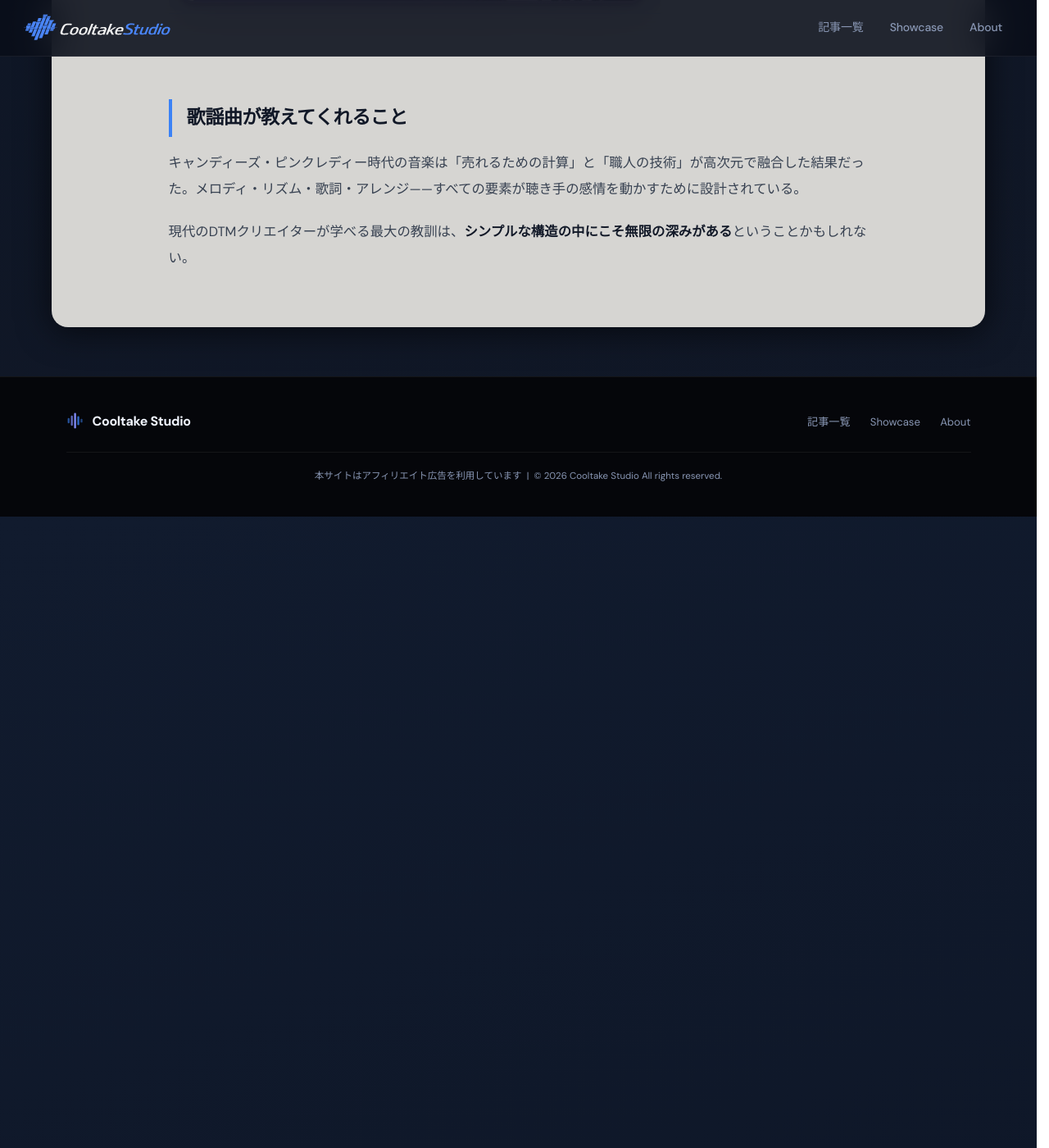
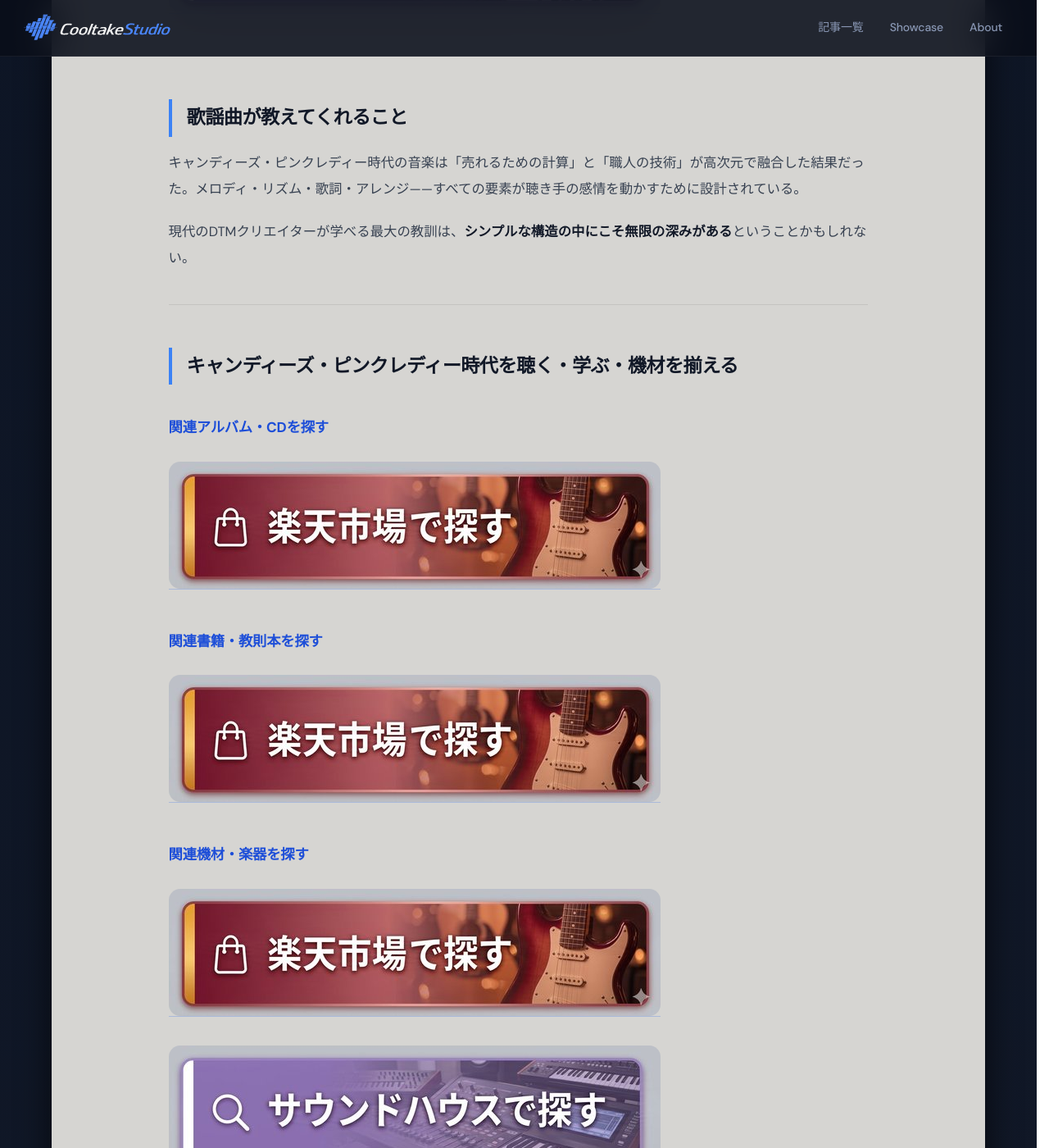
Before and after one commit to cooltake/cooltake-staging, a Jekyll site: the page built from _posts/2026-05-30-japan-music-03-idol-candies-era.md, in a window 1280 px wide and 1400 px high, scrolled down 3117 px. Shown: the whole window at 82% size. Built offline with Jekyll 4.4.1, drawn with Linux system fonts in a browser that asks for light colours; some web fonts are replaced.

Commit message:
feat: add album/book/gear CTA to 2026-05-30-japan-music-03-idol-candies-era.md

```diff
--- a/_posts/2026-05-30-japan-music-03-idol-candies-era.md
+++ b/_posts/2026-05-30-japan-music-03-idol-candies-era.md
@@ -95,3 +95,37 @@
 キャンディーズ・ピンクレディー時代の音楽は「売れるための計算」と「職人の技術」が高次元で融合した結果だった。メロディ・リズム・歌詞・アレンジ——すべての要素が聴き手の感情を動かすために設計されている。
 
 現代のDTMクリエイターが学べる最大の教訓は、**シンプルな構造の中にこそ無限の深みがある**ということかもしれない。
+
+---
+
+## キャンディーズ・ピンクレディー時代を聴く・学ぶ・機材を揃える
+
+### 関連アルバム・CDを探す
+
+<div style="margin:1.5rem 0;">
+<a href="https://hb.afl.rakuten.co.jp/ichiba/2c3fa5a0.94ef6741.2c3fa5a1.98b5e1ce/?pc=https%3A//search.rakuten.co.jp/search/mall/%E3%82%AD%E3%83%A3%E3%83%B3%E3%83%87%E3%82%A3%E3%83%BC%E3%82%BA%2B%E3%83%94%E3%83%B3%E3%82%AF%E3%83%AC%E3%83%87%E3%82%A3%E3%83%BC%2BCD/" rel="nofollow" referrerpolicy="no-referrer-when-downgrade" style="display:inline-block;text-decoration:none;">
+<img src="/assets/images/btn-rakuten.jpg" alt="楽天市場で探す" width="600" height="155" style="max-width:100%;height:auto;border-radius:14px;display:block;">
+</a>
+</div>
+
+### 関連書籍・教則本を探す
+
+<div style="margin:1.5rem 0;">
+<a href="https://hb.afl.rakuten.co.jp/ichiba/2c3fa5a0.94ef6741.2c3fa5a1.98b5e1ce/?pc=https%3A//search.rakuten.co.jp/search/mall/%E6%AD%8C%E8%AC%A1%E6%9B%B2%2B%E9%9F%B3%E6%A5%BD%E5%88%B6%E4%BD%9C%2B%E6%9C%AC/" rel="nofollow" referrerpolicy="no-referrer-when-downgrade" style="display:inline-block;text-decoration:none;">
+<img src="/assets/images/btn-rakuten.jpg" alt="楽天市場で探す" width="600" height="155" style="max-width:100%;height:auto;border-radius:14px;display:block;">
+</a>
+</div>
+
+### 関連機材・楽器を探す
+
+<div style="margin:1.5rem 0;">
+<a href="https://hb.afl.rakuten.co.jp/ichiba/2c3fa5a0.94ef6741.2c3fa5a1.98b5e1ce/?pc=https%3A//search.rakuten.co.jp/search/mall/MIDI%E3%82%AD%E3%83%BC%E3%83%9C%E3%83%BC%E3%83%89%2B%E9%8D%B5%E7%9B%A4/" rel="nofollow" referrerpolicy="no-referrer-when-downgrade" style="display:inline-block;text-decoration:none;">
+<img src="/assets/images/btn-rakuten.jpg" alt="楽天市場で探す" width="600" height="155" style="max-width:100%;height:auto;border-radius:14px;display:block;">
+</a>
+</div>
+
+<div style="margin:1.5rem 0;">
+<a href="https://h.accesstrade.net/sp/cc?rk=0100pdhv00n9hy" rel="nofollow" referrerpolicy="no-referrer-when-downgrade" style="display:inline-block;text-decoration:none;">
+<img src="/assets/images/btn-soundhouse.jpg" alt="サウンドハウスで探す" width="600" height="155" style="max-width:100%;height:auto;border-radius:14px;display:block;">
+</a>
+</div>
```
